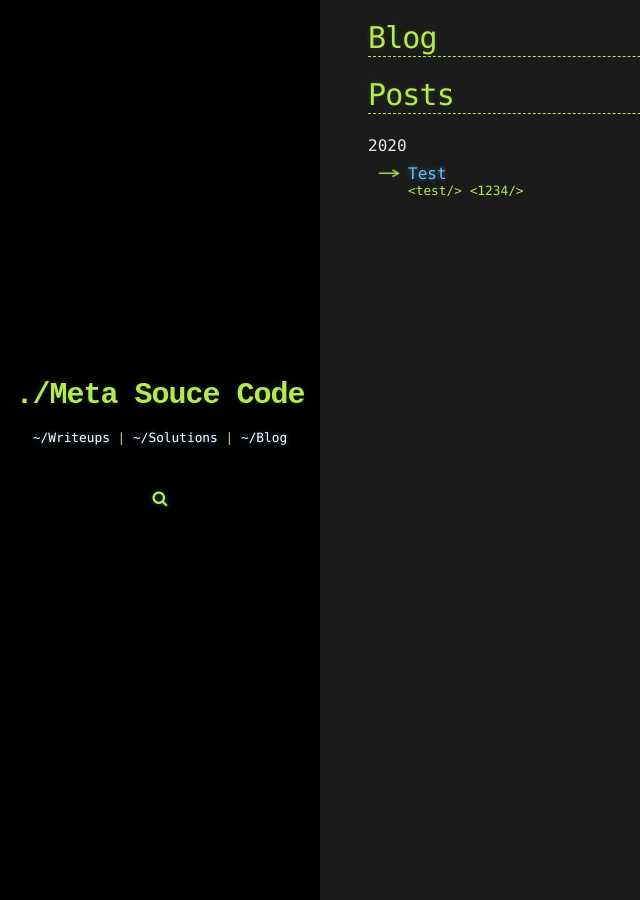
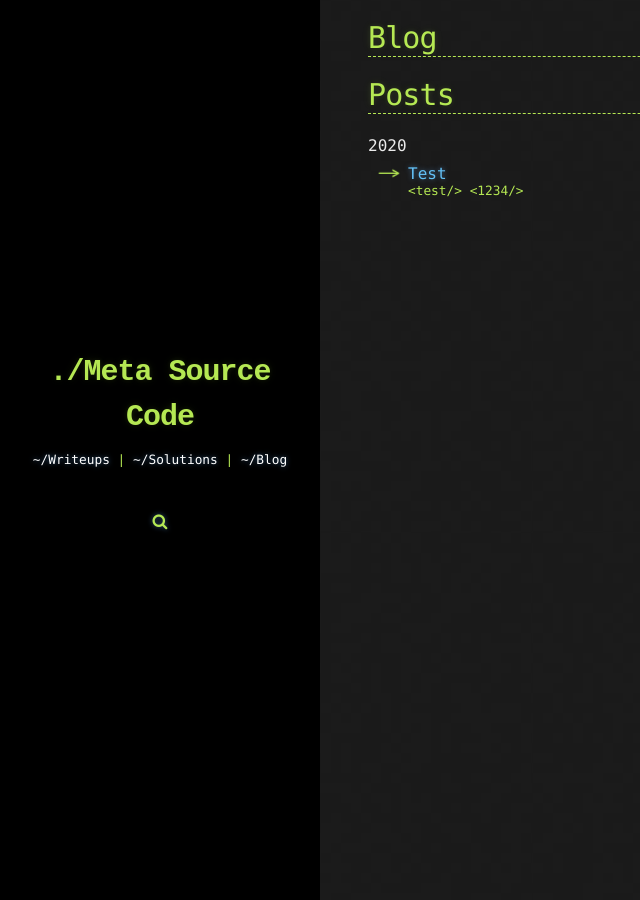
Before and after one commit to LibreFoundry/Meta, a Jekyll site: the page built from _pages/blog.md, in a window 1280 px wide. Shown: the whole page, without its empty margins (0-640 px from the left). Built offline with Jekyll 4.4.1, drawn with Linux system fonts in a browser that asks for light colours; comment, search, counter and statistics services are not loaded.

Commit message:
fix typo

```diff
--- a/_config.yml
+++ b/_config.yml
@@ -1,6 +1,6 @@
-title: Meta Souce Code
+title: Meta Source Code
 author: LibreUniverse
-description: Meta SouceCode
+description: Meta SoucerCode
 google_analytics:
 google_site_verification_content:
 disqus_forum_shortname: librefoundry-github-io
```
Also changed, not shown: _pages/index.md (+3 -3 lines).
